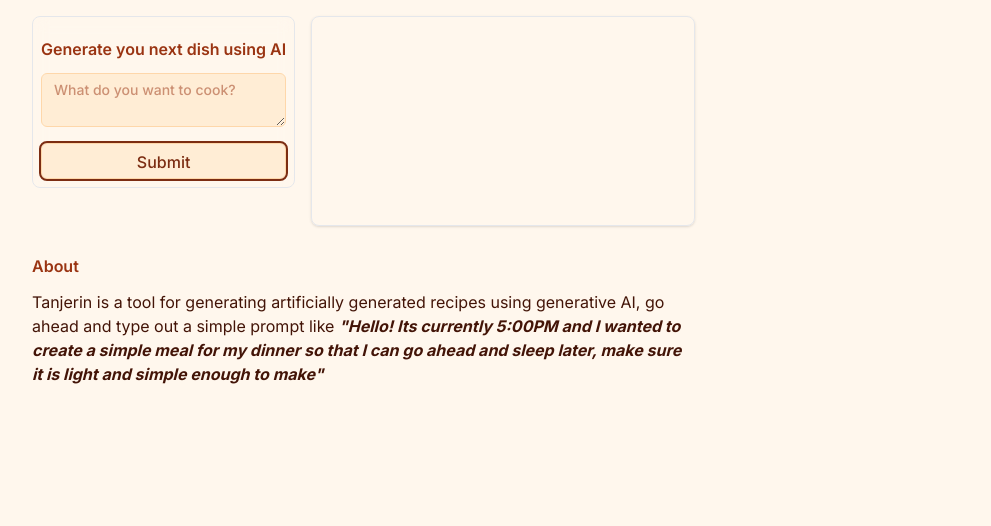
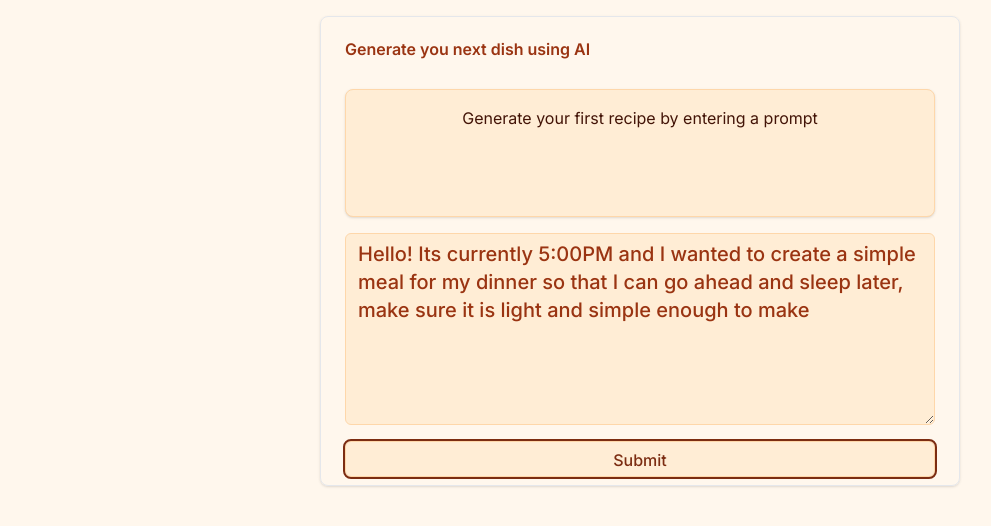
Before and after one commit to fujiwaracj/tanjerin, a Next.js app: page / in a window 1280 px wide. Shown: the top 526 px of the page, without its empty margins (0-991 px from the left). Built offline with nearby package versions, Linux system fonts and the light colour scheme.

Commit message:
Slight app redesign

```diff
--- a/app/page.tsx
+++ b/app/page.tsx
@@ -4,21 +4,30 @@
 import ReactMarkdown from 'react-markdown';
 
 export default function Chat() {
-  const { completion, input, handleInputChange, handleSubmit, isLoading, stop } = useCompletion();
+  const { completion, input, handleInputChange, handleSubmit, isLoading, stop } = useCompletion({
+    initialInput: 'Hello! Its currently 5:00PM and I wanted to create a simple meal for my dinner so that I can go ahead and sleep later, make sure it is light and simple enough to make'
+  });
 
   return (
-    <div className='flex flex-col mx-auto px-8 max-w-screen-xl'>
-      <div className='flex gap-x-4'>
+    <div className='flex flex-col mx-auto lg:px-8 lg:max-w-screen-xl md:h-fit h-full'>
+      <div className='md:h-fit h-full lg:flex-row gap-x-4'>
 
-        <div className='rounded-lg z-10 backdrop-blur border p-2 mt-4 max-w-96 h-fit'>
-          <div>
-            <h3 className='text-base/4 font-semibold my-4 text-orange-800'>
-              Generate you next dish using AI
-            </h3>
+        <div className='flex flex-col mx-auto justify-between rounded-lg z-10 border p-2 px-6 md:mt-4 h-full lg:max-w-screen-sm md:h-fit shadow'>
+          <div className='flex flex-col max-h-[60svh]'>
+            <div>
+              <h3 className='text-base/4 font-semibold my-4 text-orange-800'>
+                Generate you next dish using AI
+              </h3>
+            </div>
+            <div className='my-4 overflow-y-auto bg-orange-100 border-orange-200 min-h-32 p-4 border rounded-lg shadow md:max-w-screen-sm'>
+              {completion === '' ? <div className="text-center">Generate your first recipe by entering a prompt</div> : <ReactMarkdown className="prose lg:prose-xl prose-orange px-4">
+                {completion}
+              </ReactMarkdown>}
+            </div>
           </div>
           <form onSubmit={handleSubmit} className='grid gap-y-4'>
             <textarea
-              className='inline-flex rounded-md font-medium min-h-9 text-sm px-3 py-1.5 border placeholder:text-orange-800/50 bg-orange-100 border-orange-200 focus-visible:outline-orange-200 text-orange-800 focus-visible:outline outline-offset-2 outline-2'
+              className='inline-flex rounded-md font-medium min-h-48 text-xl px-3 py-1.5 border placeholder:text-orange-800/50 bg-orange-100 border-orange-200 focus-visible:outline-orange-200 text-orange-800 focus-visible:outline outline-offset-2 outline-2'
               value={input}
               placeholder="What do you want to cook?"
               required
@@ -31,17 +40,6 @@
               : <button type="submit" className='border rounded-md h-9 px-3 py-1.5 bg-orange-100  border-orange-200 text-orange-900 font-medium outline outline-2 focus-visible:outline-orange-200'>Submit</button>}
           </form>
         </div>
-        <div className='my-4 overflow-y-auto max-h-[75svh] h-1/4 min-w-96 pt-4 pb-48 border rounded-lg shadow max-w-screen-sm'>
-          <ReactMarkdown className="prose lg:prose-xl prose-orange px-4">
-            {completion}
-          </ReactMarkdown>
-        </div>
-      </div>
-      <div className='max-w-prose'>
-        <h3 className='text-base/4 font-semibold my-4 text-orange-800'>
-          About
-        </h3>
-        <p>Tanjerin is a tool for generating artificially generated recipes using generative AI, go ahead and type out a simple prompt like <strong><em>&quot;Hello! Its currently 5:00PM and I wanted to create a simple meal for my dinner so that I can go ahead and sleep later, make sure it is light and simple enough to make&quot;</em></strong></p>
       </div>
     </div>
   );
```
